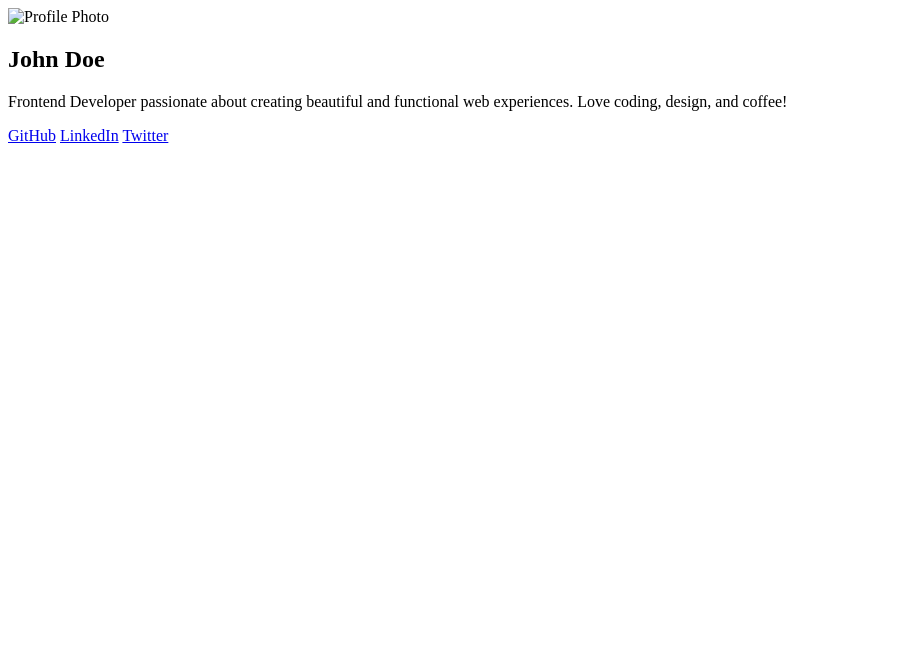
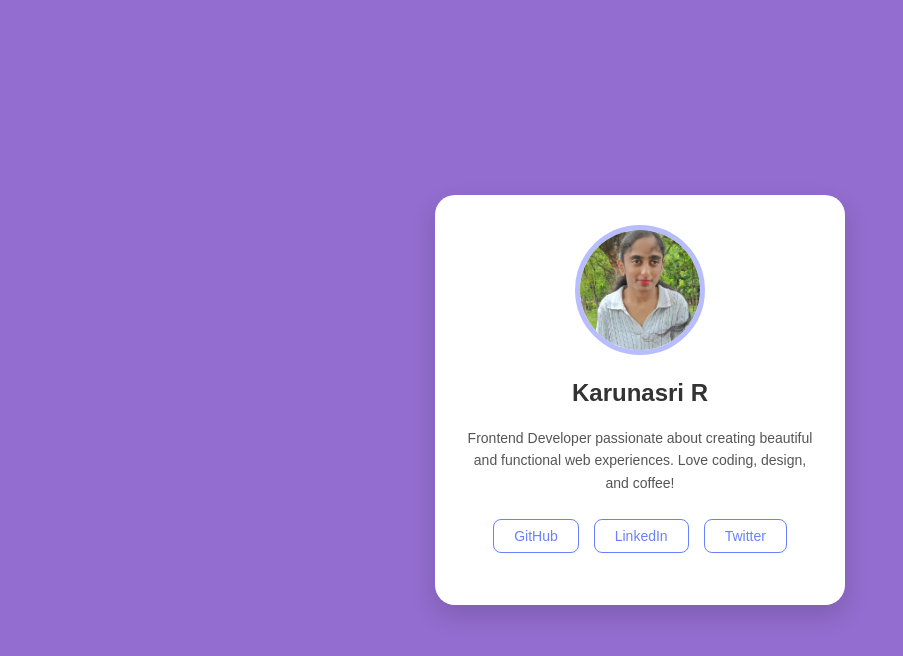
Before and after one commit to Karuna118/project1, a plain HTML site: page index.html in a window 1280 px wide. Shown: the whole page, without its empty margins (0-903 px from the left). Drawn offline with Linux system fonts and the light colour scheme.

Commit message:
added css file

```diff
--- a/index.html
+++ b/index.html
@@ -1,20 +1,18 @@
 <!DOCTYPE html>
 <html lang="en">
 <head>
-    <meta charset="UTF-8">
-    <meta name="viewport" content="width=device-width, initial-scale=1.0">
-    <title>Personal Profile Card</title>
+     <title>Personal Profile Card</title>
     <link rel="stylesheet" href="styles.css">
 </head>
 <body>
 
     <div class="card">
         <header>
-            <img src="profile.png" alt="Profile Photo" class="profile-img">
+            <img src="me.jpg" alt="Profile Photo" class="profile-img">
         </header>
 
         <section>
-            <h2>John Doe</h2>
+            <h2>Karunasri R</h2>
             <p>
                 Frontend Developer passionate about creating beautiful and functional web
                 experiences. Love coding, design, and coffee!
@@ -22,8 +20,8 @@
         </section>
 
         <footer>
-            <a href="#" class="btn">GitHub</a>
-            <a href="#" class="btn">LinkedIn</a>
+            <a href="https://github.com/Karuna118" class="btn">GitHub</a>
+            <a href="https://www.linkedin.com/in/karunasri-r" class="btn">LinkedIn</a>
             <a href="#" class="btn">Twitter</a>
         </footer>
     </div>
--- a/styles.css
+++ b/styles.css
@@ -0,0 +1,73 @@
+/* Background */
+body {
+    margin: 0;
+    height: 100vh;
+    display: flex;
+
+    background: #936dcf;
+    justify-content: center;
+    align-items: center;
+     font-family: Arial, sans-serif;
+}
+
+/* Card */
+.card {
+    width: 350px;
+    background: #ffffff;
+    padding: 30px;
+    height: 350px;
+    border-radius: 20px;
+    text-align: center;
+    box-shadow: 0 10px 25px rgba(0, 0, 0, 0.15);
+}
+
+/* Profile Image */
+.profile-img {
+    width: 120px;
+    height: 120px;
+    border-radius: 50%;
+    border: 5px solid #b8bdff;
+
+    object-fit: cover;
+}
+
+/* Name */
+h2 {
+    margin-top: 20px;
+    font-size: 24px;
+    font-weight: bold;
+    color: #333;
+}
+
+/* Bio */
+p {
+    margin-top: 10px;
+    font-size: 14px;
+    color: #555;
+    line-height: 1.6;
+}
+
+/* Social Buttons */
+footer {
+    margin-top: 25px;
+    display: flex;
+    justify-content: center;
+    gap: 15px;
+}
+
+.btn {
+    padding: 8px 20px;
+    border: 1.8px solid #6a80ff;
+    border-radius: 8px;
+    text-decoration: none;
+    font-size: 14px;
+    color: #6a80ff;
+    transition: 0.3s ease;
+}
+
+/* Hover Effect */
+.btn:hover {
+    background: #6a80ff;
+    color: white;
+    box-shadow: 0 5px 15px rgba(0, 0, 0, 0.2);
+}
```
Also changed, not shown: me.jpg (added).
